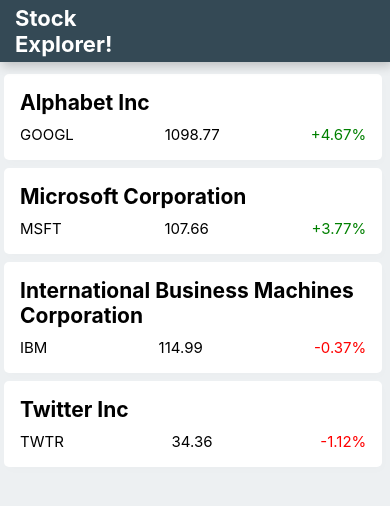
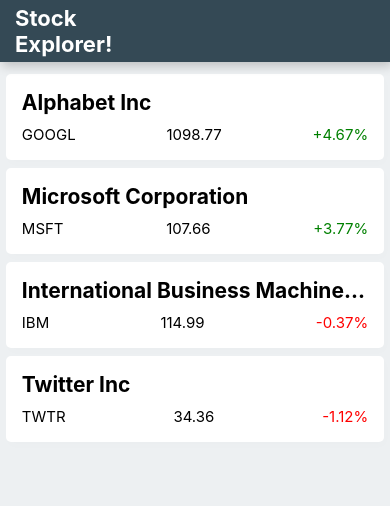
Before and after one commit to Amoroth/react-stock-explorer, a React (Create React App) app: page / in a window 390 px wide. Shown: the top 506 px of the page. Built offline with nearby package versions, Linux system fonts and the light colour scheme.

Commit message:
title concat and mobile layout

```diff
--- a/src/Panel.js
+++ b/src/Panel.js
@@ -3,9 +3,12 @@
 
 const panel = (props) => {
   let priceChange = `${props.change > 0 ? '+' : ''}${(props.change * 100).toFixed(2)}%`
+  let stockName = props.title
+  if (stockName.length > 30)
+  stockName = stockName.slice(0, 30) + '...'
   return (
     <div className={style}>
-      <h6 className={titleStyle}>{ props.title }
+      <h6 className={titleStyle} title={ stockName[stockName.length - 2] === '.' ? props.title : null }>{ stockName }
       </h6>
       <div>
         <span>{ props.short }</span>
@@ -37,10 +40,14 @@
   '&:hover': {
     boxShadow: '2px 4px 10px rgba(0,0,0,.1)',
   },
+  '@media screen and (max-width: 800px)': {
+    width: '60%',
+    maxWidth: '97%'
+  },
   '@media screen and (max-width: 620px)': {
     width: '100%',
     maxWidth: '97%'
-  }
+  },
 })
 
 const titleStyle = css({
--- a/src/Stocks/Stocks.js
+++ b/src/Stocks/Stocks.js
@@ -53,8 +53,10 @@
   margin: 'auto',
   flexWrap: 'wrap',
   width: '60%',
-  '@media screen and (max-width: 620px)': {
-    width: '100%'
+  '@media screen and (max-width: 800px)': {
+    width: '100%',
+    flexDirection: 'column',
+    alignItems: 'center',
   }
 })
 
```
